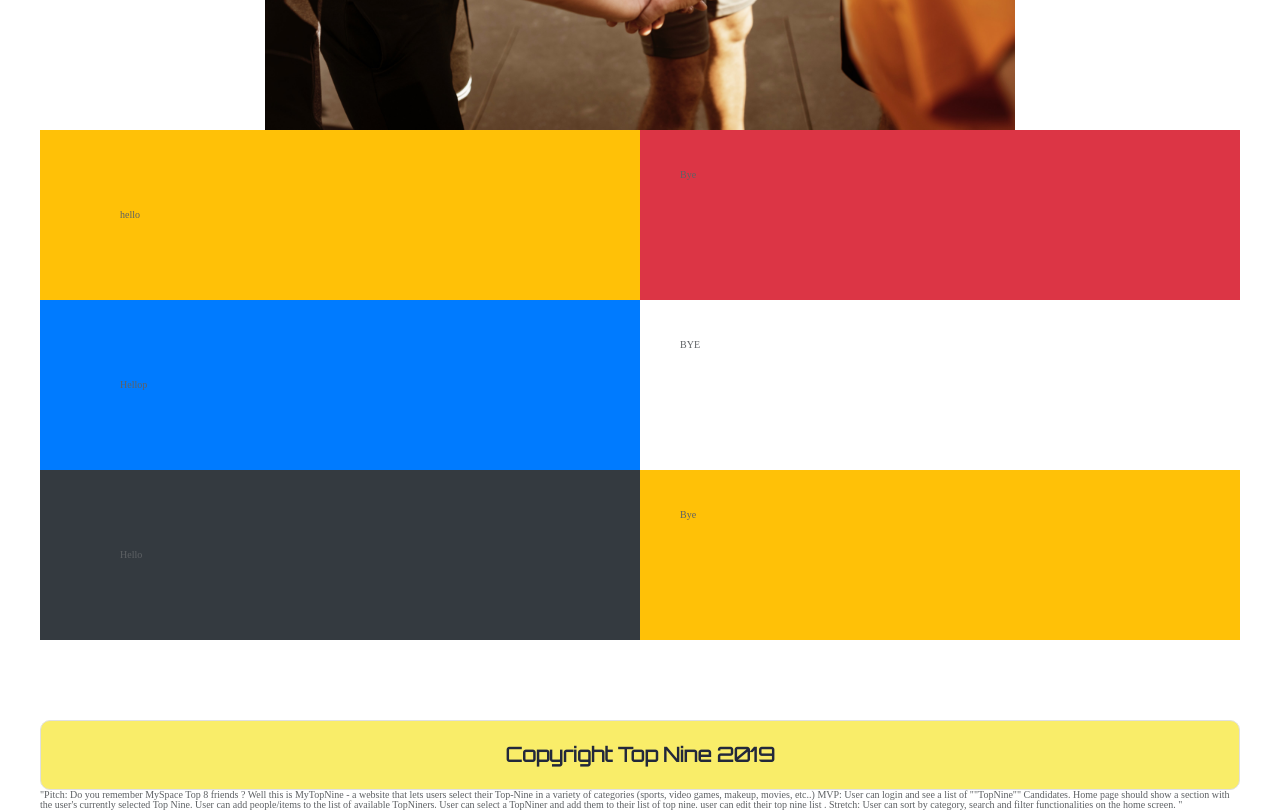
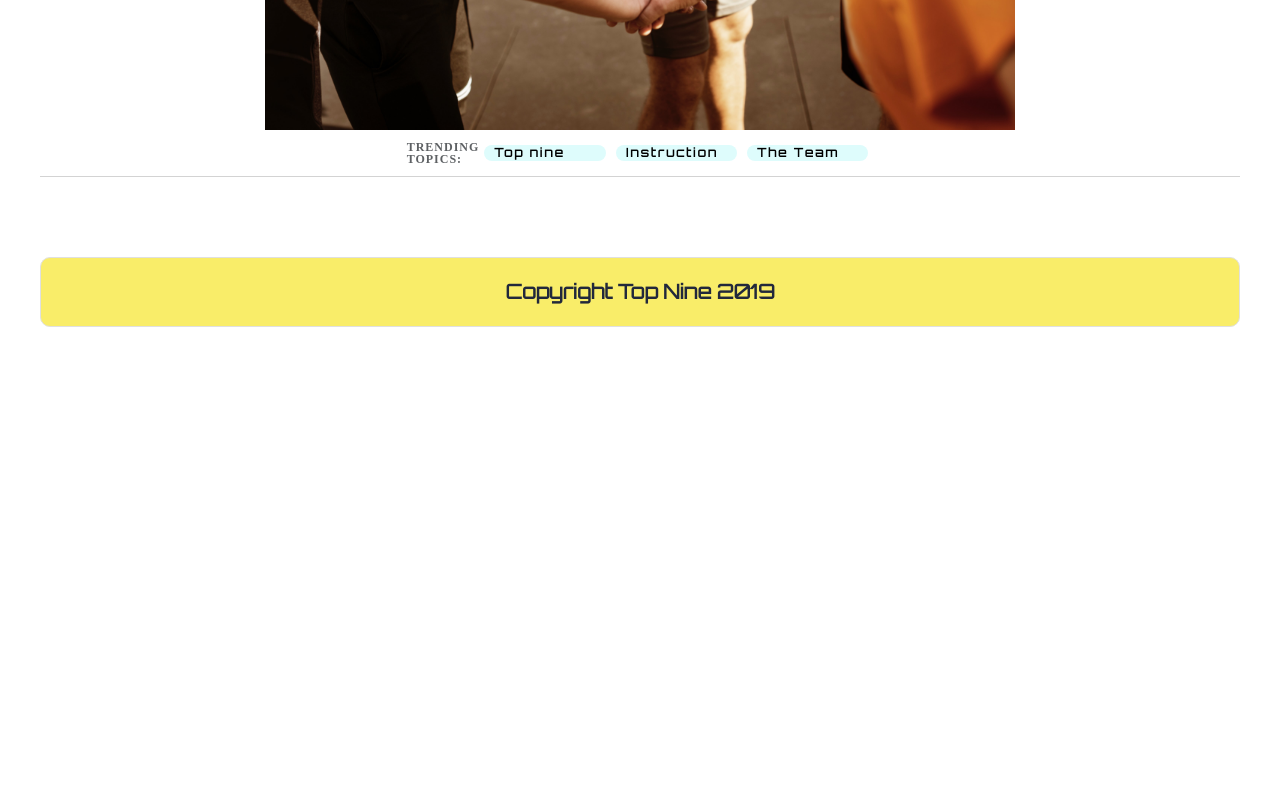
Before and after one commit to BenjaminGrabow/Lambda-Build-Week, a plain HTML site: page index.html in a window 1280 px wide. Shown: the part 460-1270 px from the top of the page. After the commit the page ends 800 px from the top, so only its background shows below. Drawn offline with nearby package versions, Linux system fonts and the light colour scheme; a web font is replaced by a local one.

Commit message:
Added tabs with cards and styled them

```diff
--- a/homepage.js
+++ b/homepage.js
@@ -231,3 +231,37 @@ class Carousel {
     }
 
     let carousel = document.querySelectorAll(".carousel").forEach( el => new Carousel(el));
+
+// TAB SECTION
+class TabLink {
+    constructor(tabElement){
+      this.tabElement = tabElement;
+      this.tabData = tabElement.dataset.tab;
+      this.cards = document.querySelectorAll(`.card[data-tab="${this.tabData}"]`);
+      this.cards = Array.from(this.cards).map(card => new TabCard(card))
+      this.tabElement.addEventListener("click", () => this.selectTab());
+    }
+
+    selectTab(){
+      const tabs = document.querySelectorAll(".tab");
+      tabs.forEach(tab => tab.classList.remove("active-tab"));
+      const cards = document.querySelectorAll(".card");
+      cards.forEach(card => card.style.display = "none");
+      this.tabElement.classList.add("active-tab");
+      this.cards.forEach(card => card.selectCard());
+    }
+  }
+
+  class TabCard {
+    constructor(cardElement){
+      this.cardElement = cardElement;
+    }
+
+    selectCard(){
+      const cardsContainer = document.querySelector(".cards-container");
+      cardsContainer.style.display = "flex";
+      this.cardElement.style.display = "flex";
+    }
+  }
+
+  let tabs = document.querySelectorAll(".tab").forEach(tab => new TabLink(tab));
--- a/index.html
+++ b/index.html
@@ -73,21 +73,30 @@
                 <input type="submit" name="" value="Register">
             </form> -->
             </div>
-            <div class="middle-container">
-                <div class="middle">
-                    <div class="middle1">hello</div>
-                    <div class="middle2">Bye</div>
-                </div>
-                <div class="middle">
-                    <div class="middle3">Hellop</div>
-                    <div class="middle4">BYE</div>
-                </div>
-                <div class="middle">
-                    <div class="middle5">Hello</div>
-                    <div class="middle6">Bye</div>
-                </div>
-            </div>
         </section>
+
+  <div class="tabs">
+        <div class="topics">
+          <span class="title">TRENDING TOPICS:</span>
+          <div data-tab="top-Nine" class="tab">Top nine</div>
+          <div data-tab="instruction" class="tab">Instruction</div>
+          <div data-tab="team" class="tab">The Team</div>
+        </div>
+      </div>
+
+  <div class="cards-container">
+        <div class="card" data-tab="top-Nine">
+          <div class="headline">Top Nine</div>
+        </div>
+
+        <div class="card" data-tab="instruction">
+          <div class="headline">How to use</div>
+        </div>
+
+        <div class="card" data-tab="team">
+          <div class="headline">Our Team</div>
+        </div>
+    </div>
 
         <footer>
             <div id="wrapper">
@@ -105,14 +114,3 @@
 </body>
 
 </html>
-"Pitch: Do you remember MySpace Top 8 friends ? Well this is MyTopNine - a website that lets users select their Top-Nine
-in a
-variety of categories (sports, video games, makeup, movies, etc..)
-
-MVP: User can login and see a list of ""TopNine"" Candidates. Home page
-should show a section with the user's currently selected Top Nine. User can add people/items
-to the list of available TopNiners. User can select a TopNiner and add them to their list of top nine.
-user can edit their top nine list .
-
-Stretch: User can sort by category, search and filter functionalities on the home screen.
-"
--- a/less/homepage.less
+++ b/less/homepage.less
@@ -216,52 +216,75 @@
 }
 
 // MIDDLE CONTAINER
-.middle-container {
-  display       : flex;
-  flex-direction: column;
+.cards-container {
+  display: flex;
+  display: none;
+  justify-content: center;
 
-  .middle {
 
-    display: flex;
+  width: 100%;
+  margin-top: 16px;
+  flex-wrap: wrap;
 
-    .middle1 {
-      width     : 50%;
-      padding   : 8rem 8rem;
-      background: #ffc107;
-    }
+  .card {
+    border-bottom: 1px solid lightgrey;
 
-    .middle2 {
-      width     : 50%;
-      padding   : 4rem 4rem;
-      background: #dc3545;
-    }
 
-    .middle3 {
-      width     : 50%;
-      padding   : 8rem 8rem;
-      background: #007bff;
-    }
+    background-color: #fff;
+    width: 380px;
+    margin-bottom: 16px;
+    padding: 24px;
 
-    .middle4 {
-      width     : 50%;
-      padding   : 4rem 4rem;
-      background: #fff;
-    }
-
-    .middle5 {
-      width     : 50%;
-      padding   : 8rem 8rem;
-      background: #343a40;
-    }
-
-    .middle6 {
-      width     : 50%;
-      padding   : 4rem 4rem;
-      background: #ffc107
+    .headline {
+      font-size: 25px;
+      font-family: Didot, serif;
     }
   }
 }
+// TABS
+.tabs {
+  border-bottom: 1px solid lightgrey;
+  display: flex;
+  justify-content: center;
+  align-items: center;
+  width: 100%;
+  height: 47px;
 
+  .topics {
+    display: flex;
+    justify-content: none;
+    align-items: center;
+
+    .title {
+      font-size: 12px;
+      letter-spacing: 1px;
+      font-weight: bold;
+    }
+
+    .tab {
+      display: flex;
+      justify-content: none;
+      align-items: center;
+     .button(@bg-color: #defcfc);
+      margin: 0 5px;
+      padding: 2px 10px;
+      font-size: 12px;
+      letter-spacing: 2px;
+      cursor: pointer;
+      font-weight: bold;
+
+      &:hover {
+        text-decoration: underline;
+      }
+    }
+
+    .active-tab {
+      .animation();
+      color: #333;
+      border: 2px solid #333;
+    }
+  }
+}
 // !!!!!!!!!!!!!!!!!!!!!!!!!!UserPage!!!!!!!!!!!!!
 // !!!!! BUTTONS !!!!!!!!
 .categories {
```
Also changed, not shown: css/index.css.
